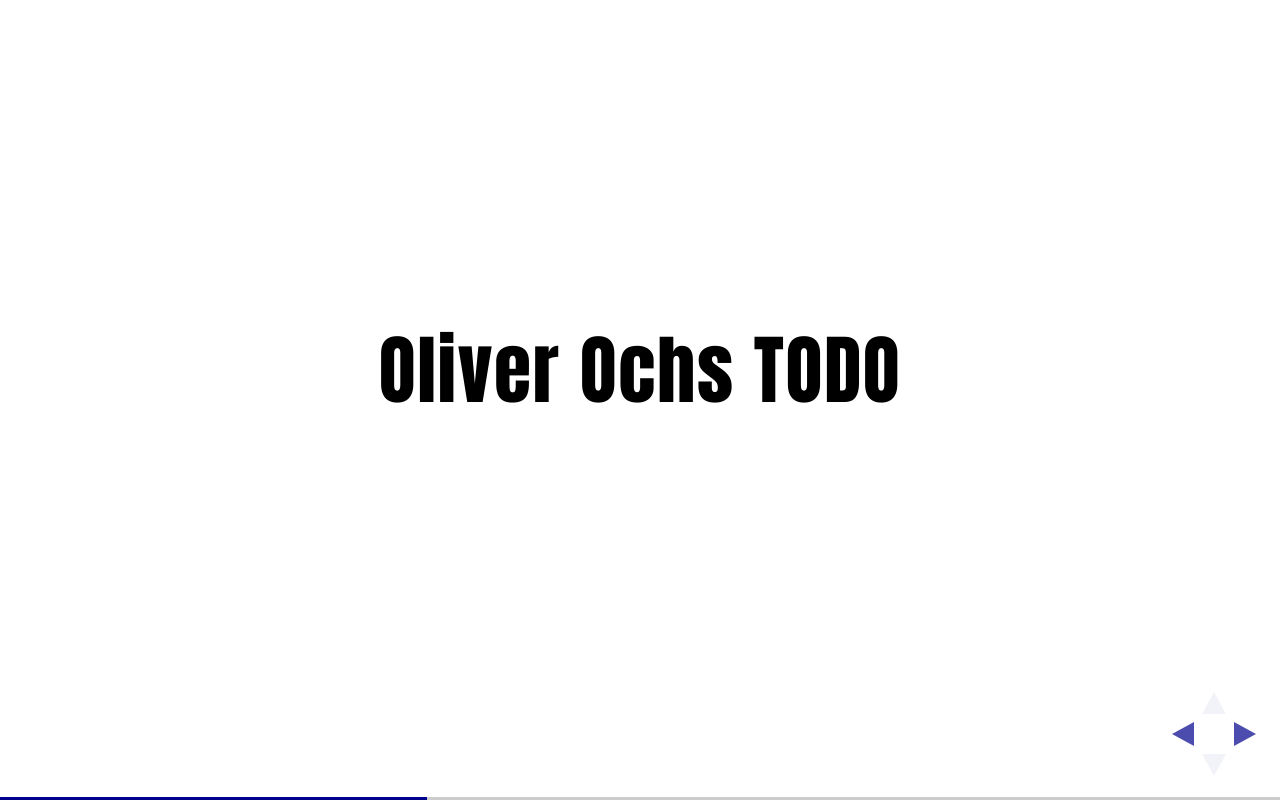
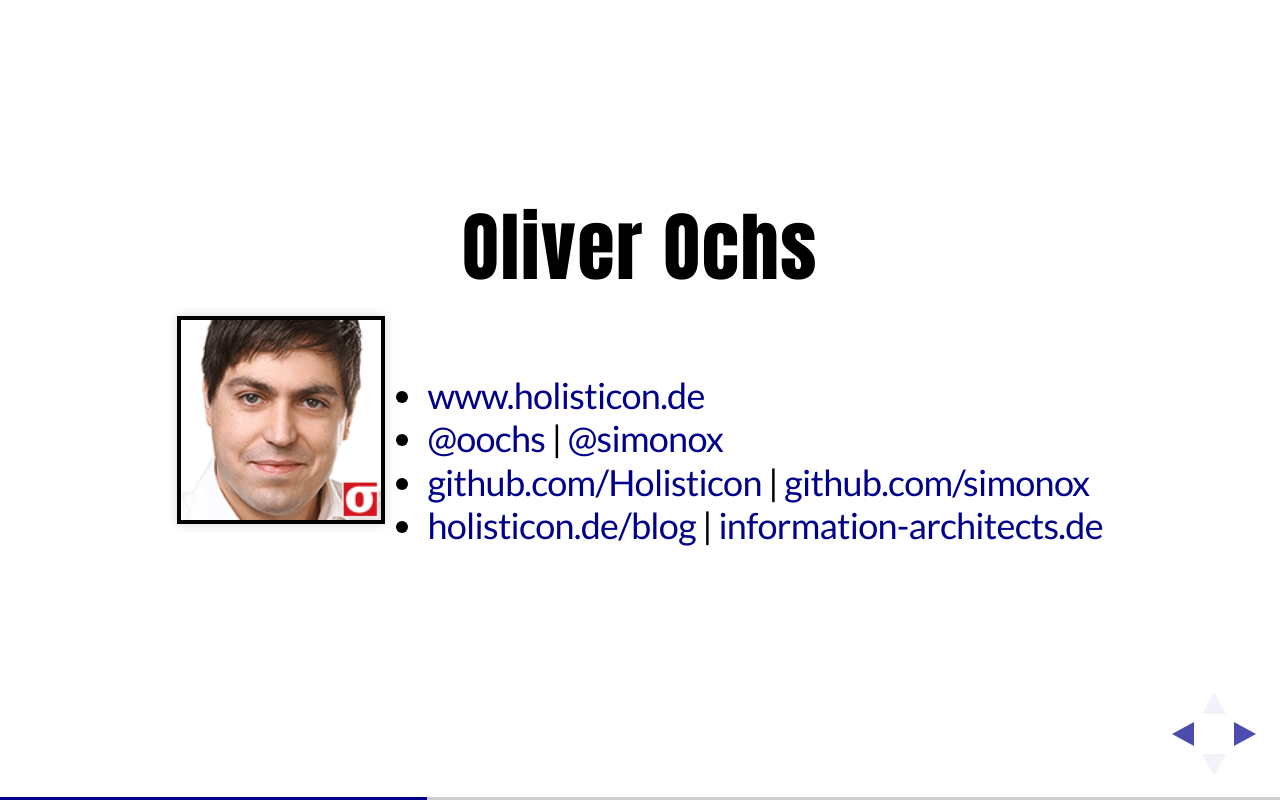
Before and after one commit to DJCordhose/js-intro-conf-version, a plain HTML site: page enterJS.html in a window 1280 px wide. Both pictures are taken after a click on the element 1251 px from the left and 734 px from the top of the page. Drawn offline with Linux system fonts and the light colour scheme; a web font is replaced by a local one.

Commit message:
Added my contact data

```diff
--- a/enterJS.html
+++ b/enterJS.html
@@ -38,15 +38,23 @@
 				<section>
 					<h2>Einführung in JavaScript für Java-Entwickler</h2>
 					<p>
-						<small><a href="mailto:oliver.zeigermann@gmail.com">Oliver Zeigermann</a> / <a href="http://zeigermann.eu">http://zeigermann.eu</a></small>
+						<small><a href="mailto:oliver.zeigermann@gmail.com">Oliver Zeigermann</a> | <a href="http://zeigermann.eu">http://zeigermann.eu</a></small>
 					</p>
                     <p>
-                        <small>Oliver Ochs TODO</small>
+                        <small><a href="mailto:oliver.ochs@holisticon.de">Oliver Ochs</a> | <a href="http://www.holisticon.de">http://www.holisticon.de</a></small>
                     </p>
 				</section>
 
                 <section>
-                    <h2>Oliver Ochs TODO</h2>
+                    <h2>Oliver Ochs</h2>
+                    <img src="oliver.png" height="200">
+                    <ul>
+                        <li><a href="http://www.holisticon.de">www.holisticon.de</a>
+                        <li><a href="https://twitter.com/oochs">@oochs</a> | <a href="https://twitter.com/simonox">@simonox</a>
+                        <li><a href="https://github.com/Holisticon">github.com/Holisticon</a> | <a href="https://github.com/simonox">github.com/simonox</a></li>
+                        <li><a href="http://www.holisticon.de/blog">holisticon.de/blog</a> | <a href="http://soup.information-architects.de/">information-architects.de</a></li>
+
+                    </ul>
                 </section>
                 <section>
                     <h2>Oliver Zeigermann</h2>
```
Also changed, not shown: oliver.png (added).
